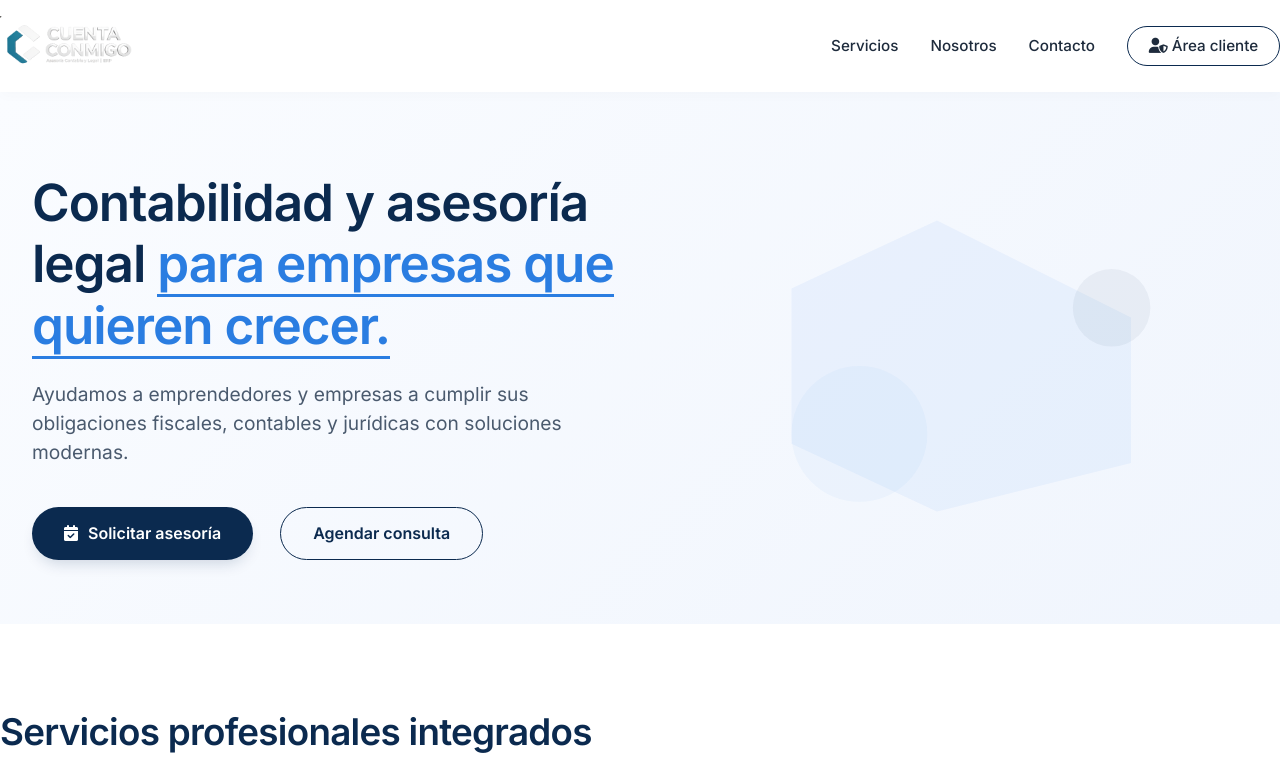
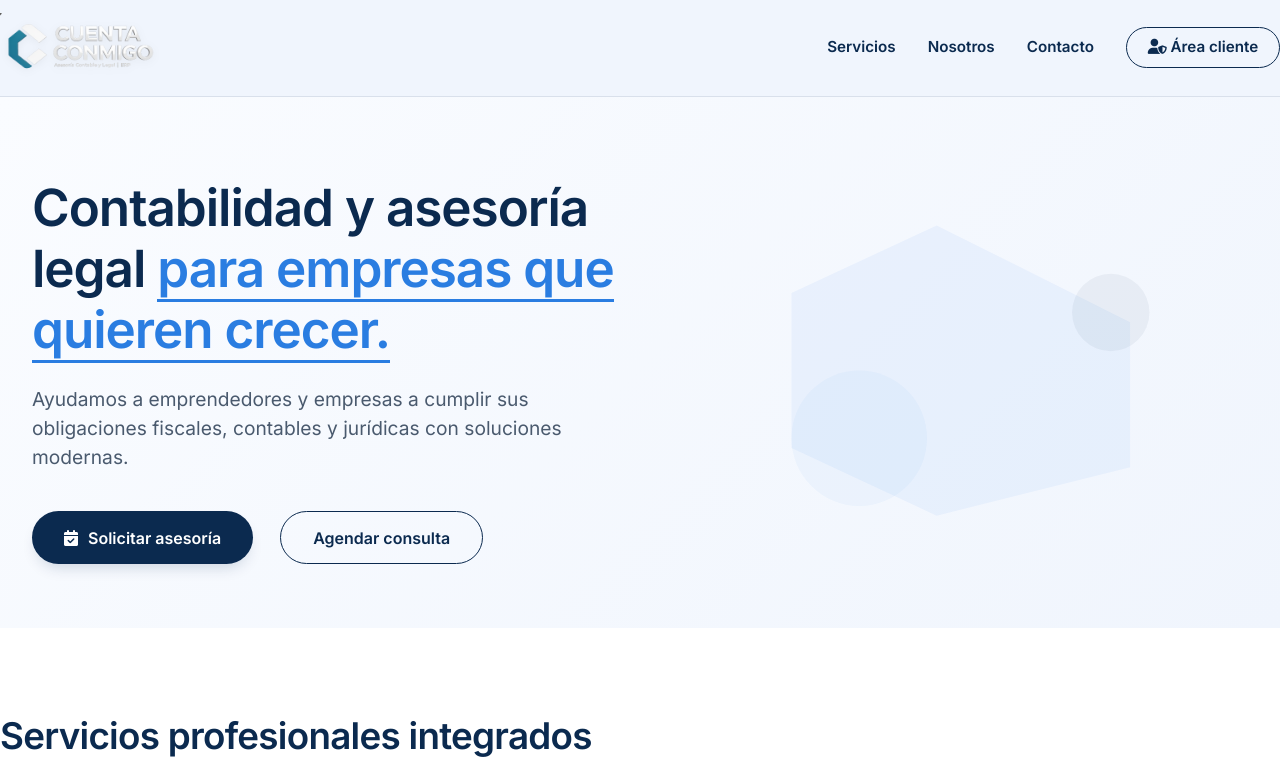
Before and after one commit to Loversci/cuentaconmigopro, a plain HTML site: page index.html in a window 1280 px wide. Shown: the top 780 px of the page. Drawn offline with Linux system fonts and the light colour scheme.

```diff
--- a/index.html
+++ b/index.html
@@ -53,9 +53,10 @@
       padding: 0 32px;
     }
     /* header / nav */
+    /* header / nav - MEJORADO PARA CONTRASTE */
 header {
-      background-color: var(--blanco);
-      box-shadow: 0 4px 12px rgba(0,0,0,0.02);
+  background-color: #f0f5fd;  /* Azul muy claro que contrasta con logo blanco */
+  border-bottom: 1px solid rgba(11,42,79,0.1);
   position: sticky;
   top: 0;
   z-index: 10;
@@ -64,7 +65,7 @@
   display: flex;
   justify-content: space-between;
   align-items: center;
-      padding: 1rem 0;
+  padding: 0.8rem 0;
 }
 .logo-block {
   display: flex;
@@ -72,17 +73,10 @@
   gap: 8px;
 }
 .logo-img {
-      height: 60px;
+  height: 70px;  /* Un poco más grande para mejor visibilidad */
   width: auto;
   display: block;
-    }
-    .logo-text {
-      font-size: 1.5rem;
-      font-weight: 700;
-      color: var(--azul-oscuro);
-    }
-    .logo-text span {
-      color: var(--azul-brillante);
+  filter: drop-shadow(0 2px 4px rgba(0,0,0,0.05)); /* Sutil sombra para destacar */
 }
 .nav-links {
   display: flex;
@@ -91,8 +85,8 @@
 }
 .nav-links a {
   text-decoration: none;
-      font-weight: 500;
-      color: var(--texto-oscuro);
+  font-weight: 600;  /* Un poco más grueso */
+  color: var(--azul-oscuro);  /* Texto en azul oscuro para contraste */
   transition: color 0.2s;
   font-size: 0.95rem;
 }
@@ -382,11 +376,10 @@
   </style>
 </head>
 <body>
-  <header>
+ <header style="background-color: #f0f5fd; border-bottom: 1px solid rgba(11,42,79,0.1);">
   <div class="container navbar">
     <div class="logo-block">
-        <!-- LOGO ACTUALIZADO: imagen desde /img/logo.png -->
-        <img src="./img/logo.png" alt="CuentaConmigo Pro" class="logo-img" onerror="this.style.display='none'; this.nextElementSibling.style.display='block';">
+      <img src="img/logo.png" alt="CuentaConmigo Pro" class="logo-img" onerror="this.style.display='none'; this.nextElementSibling.style.display='block';">
       <div class="logo-text" style="display: none;"><span>Pro</span></div>
     </div>
     <div class="nav-links">
@@ -397,7 +390,6 @@
     </div>
   </div>
 </header>
-
   <main>
     <!-- HERO SECTION -->
     <section class="hero">
```
Lines whose indentation alone changed are shown as unchanged.
